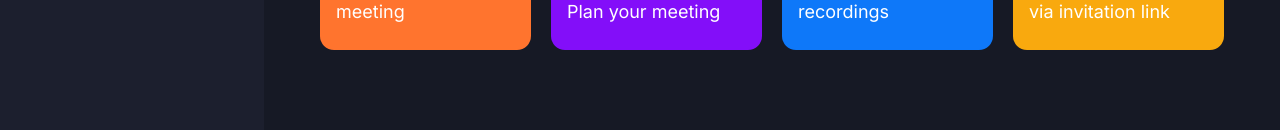
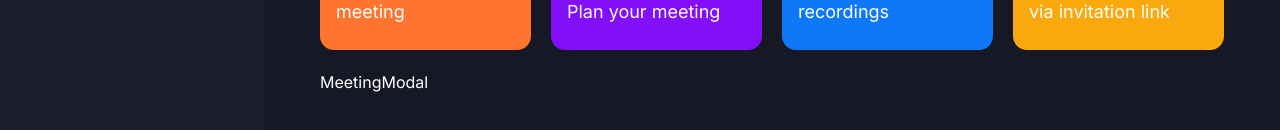
Before and after one commit to IftequarIffu/DialIn, a Next.js app: page / in a window 1280 px wide. Shown: the part 662-792 px from the top of the page. Built offline with nearby package versions, Linux system fonts and the light colour scheme.

Commit message:
Added MeetingModalProps

```diff
--- /dev/null
+++ b/components/MeetingModal.tsx
@@ -0,0 +1,21 @@
+import React, { ReactNode } from 'react'
+
+interface MeetingModalProps {
+    isOpen: boolean,
+    onClose: () => void,
+    title: string,
+    className?: string,
+    buttontext?: string,
+    handleClick?: () => void,
+    image?: string,
+    buttonIcon?: string,
+    children?: ReactNode
+}
+
+const MeetingModal = ({ isOpen, onClose, title, className, children, buttontext, handleClick, image, buttonIcon}: MeetingModalProps) => {
+  return (
+    <div>MeetingModal</div>
+  )
+}
+
+export default MeetingModal
--- a/components/MeetingTypeList.tsx
+++ b/components/MeetingTypeList.tsx
@@ -4,11 +4,16 @@
 import React from 'react'
 import HomeCard from './HomeCard'
 import { useRouter } from 'next/navigation'
+import MeetingModal from './MeetingModal'
 
 const MeetingTypeList = () => {
 
     const [meetingState, setMeetingState] = useState<"isJoiningMeeting" | "isSchedulingMeeting" | "isInstantMeeting" | undefined>();
     const router = useRouter()
+
+    const createMeeting = () => {
+
+    }
 
   return (
     <section className='grid grid-cols-1 gap-5 md:grid-cols-2 xl:grid-cols-4'>
@@ -18,6 +23,7 @@
         <HomeCard iconLink="/icons/recordings.svg" color="bg-blue-1" title="View Recordings" description="Checkout your recordings" handleClick={() => router.push("/recordings")} />
         <HomeCard iconLink="/icons/join-meeting.svg" color="bg-yellow-1" title="Join meeting" description="via invitation link" handleClick={() => setMeetingState("isJoiningMeeting")} />
 
+        <MeetingModal isOpen={meetingState === "isInstantMeeting"} onClose={() => setMeetingState(undefined)} title="Start an Instant Meeting" className="text-center" buttonText="Start Meeting" handleClick={() => createMeeting()}/>
     </section>
   )
 }
```
